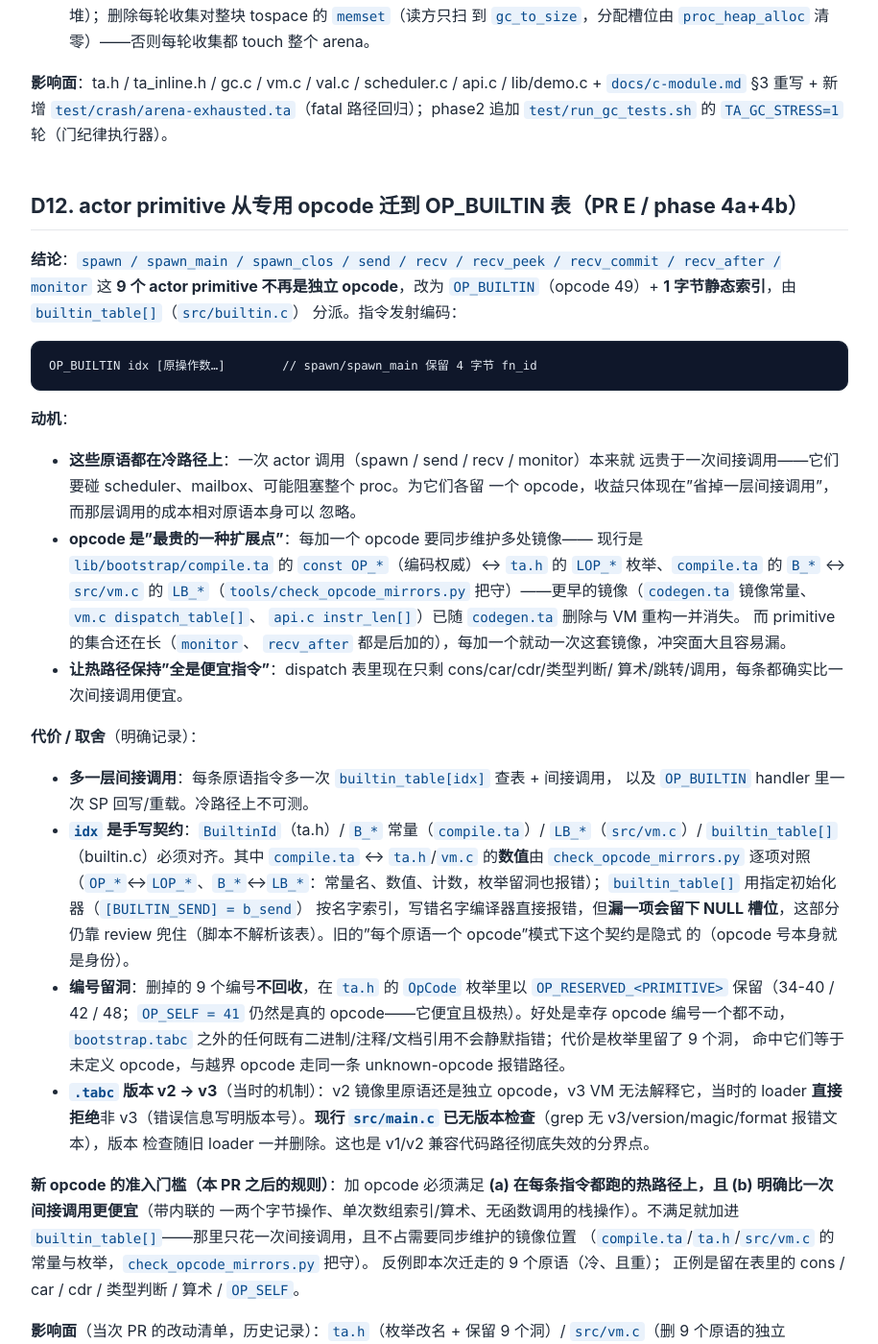
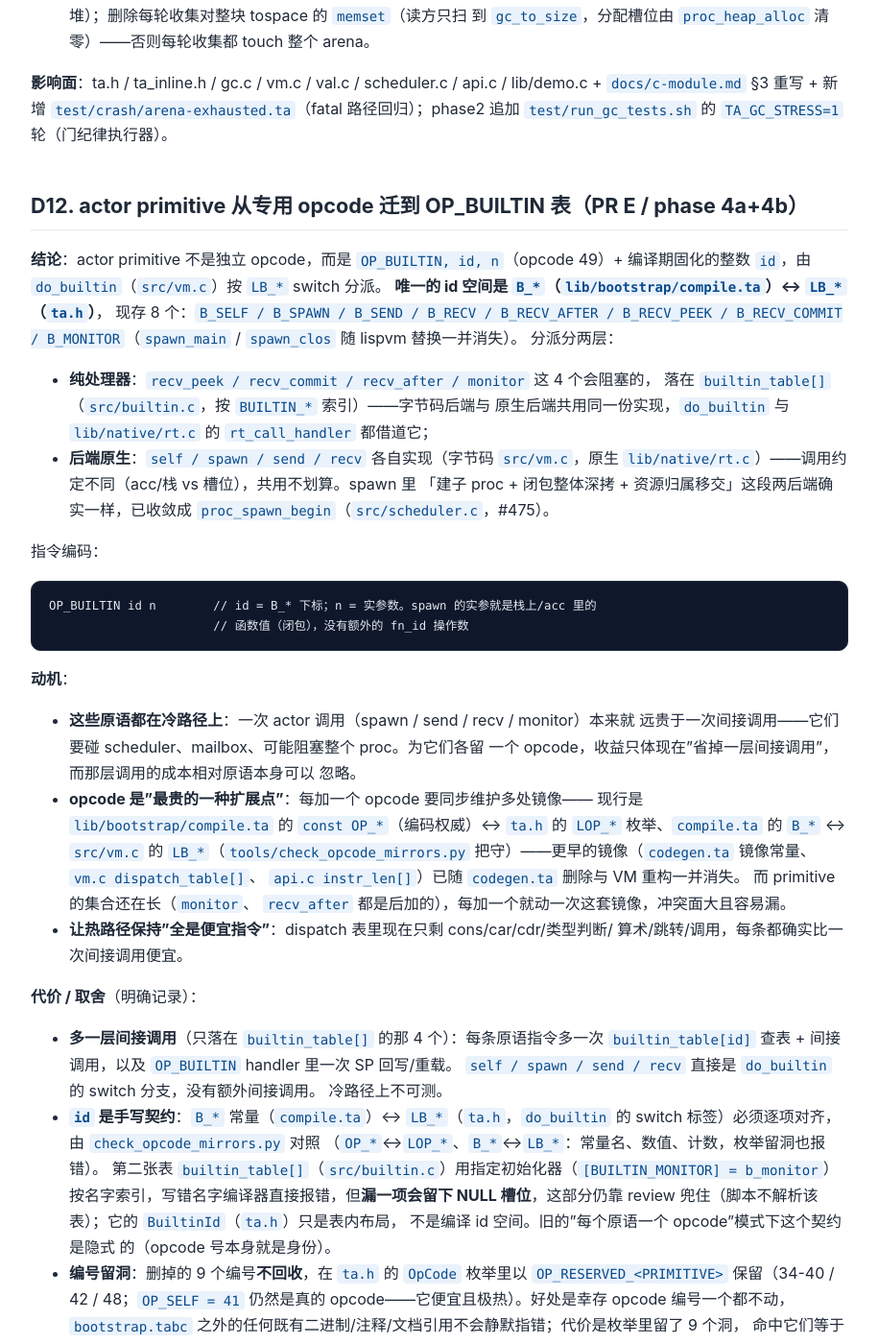
Before and after one commit to tiancaiamao/tinyactor, a Jekyll site: the page built from docs/design-decisions.md, in a window 1280 px wide and 1400 px high, scrolled down 5347 px. Shown: the whole window at 96% size, without its empty margins (182-1097 px from the left). Built offline with Jekyll 4.4.1, drawn with Linux system fonts in a browser that asks for light colours; our own code applies the rules of GitHub Pages for plain Markdown files; some of the changed text lies outside the part shown.

Commit message:
docs(design-decisions): D12 校正到现状——不要留历史债务
D12 的结论段还写着「9 个 actor primitive 走 `builtin_table[]`」「`OP_BUILTIN idx`
里 spawn/spawn_main 保留 4 字节 fn_id」「`[BUILTIN_SEND] = b_send`」——全是已不
存在的说法：`spawn_main`/`spawn_clos` 随 lispvm 替换消失，`builtin_table[]` 现在
只剩 4 个会阻塞的共享处理器，spawn 的实参是函数值而不是 fn_id。

改成现状：`OP_BUILTIN id n` → `do_builtin` 按 `LB_*` switch 分派（8 个 `B_*`
id），其中 recv_peek/recv_commit/recv_after/monitor 四个借道 `builtin_table[]`
（两后端共用），self/spawn/send/recv 是各后端原生实现——spawn 的共同前半程已收
敛成 `proc_spawn_begin`（#475）。顺带把「代价」与「opcode 准入门槛」两段按两层
分派的事实修正（不再宣称每条原语都多一次间接调用）。

````diff
--- a/docs/design-decisions.md
+++ b/docs/design-decisions.md
@@ -182,13 +182,27 @@ lib/demo.c + `docs/c-module.md` §3 重写 + 新增
 
 ## D12. actor primitive 从专用 opcode 迁到 OP_BUILTIN 表（PR E / phase 4a+4b）
 
-**结论**：`spawn / spawn_main / spawn_clos / send / recv / recv_peek / recv_commit /
-recv_after / monitor` 这 **9 个 actor primitive 不再是独立 opcode**，改为
-`OP_BUILTIN`（opcode 49）+ **1 字节静态索引**，由 `builtin_table[]`（`src/builtin.c`）
-分派。指令发射编码：
+**结论**：actor primitive 不是独立 opcode，而是 `OP_BUILTIN, id, n`（opcode 49）+
+编译期固化的整数 `id`，由 `do_builtin`（`src/vm.c`）按 `LB_*` switch 分派。
+**唯一的 id 空间是 `B_*`（`lib/bootstrap/compile.ta`）↔ `LB_*`（`ta.h`）**，
+现存 8 个：`B_SELF / B_SPAWN / B_SEND / B_RECV / B_RECV_AFTER / B_RECV_PEEK /
+B_RECV_COMMIT / B_MONITOR`（`spawn_main` / `spawn_clos` 随 lispvm 替换一并消失）。
+分派分两层：
+
+- **纯处理器**：`recv_peek / recv_commit / recv_after / monitor` 这 4 个会阻塞的，
+  落在 `builtin_table[]`（`src/builtin.c`，按 `BUILTIN_*` 索引）——字节码后端与
+  原生后端共用同一份实现，`do_builtin` 与 `lib/native/rt.c` 的 `rt_call_handler`
+  都借道它；
+- **后端原生**：`self / spawn / send / recv` 各自实现（字节码 `src/vm.c`，原生
+  `lib/native/rt.c`）——调用约定不同（acc/栈 vs 槽位），共用不划算。spawn 里
+  「建子 proc + 闭包整体深拷 + 资源归属移交」这段两后端确实一样，已收敛成
+  `proc_spawn_begin`（`src/scheduler.c`，#475）。
+
+指令编码：
 
 ```
-OP_BUILTIN idx [原操作数…]        // spawn/spawn_main 保留 4 字节 fn_id
+OP_BUILTIN id n        // id = B_* 下标；n = 实参数。spawn 的实参就是栈上/acc 里的
+                       // 函数值（闭包），没有额外的 fn_id 操作数
 ```
 
 **动机**：
@@ -209,14 +223,17 @@ OP_BUILTIN idx [原操作数…]        // spawn/spawn_main 保留 4 字节 fn_i
 
 **代价 / 取舍**（明确记录）：
 
-- **多一层间接调用**：每条原语指令多一次 `builtin_table[idx]` 查表 + 间接调用，
-  以及 `OP_BUILTIN` handler 里一次 SP 回写/重载。冷路径上不可测。
-- **`idx` 是手写契约**：`BuiltinId`（ta.h）/ `B_*` 常量（`compile.ta`）/
-  `LB_*`（`src/vm.c`）/ `builtin_table[]`（builtin.c）必须对齐。其中
-  `compile.ta` ↔ `ta.h`/`vm.c` 的**数值**由 `check_opcode_mirrors.py` 逐项对照
-  （`OP_*`↔`LOP_*`、`B_*`↔`LB_*`：常量名、数值、计数，枚举留洞也报错）；`builtin_table[]` 用指定初始化器（`[BUILTIN_SEND] = b_send`）
+- **多一层间接调用**（只落在 `builtin_table[]` 的那 4 个）：每条原语指令多一次
+  `builtin_table[id]` 查表 + 间接调用，以及 `OP_BUILTIN` handler 里一次 SP 回写/重载。
+  `self / spawn / send / recv` 直接是 `do_builtin` 的 switch 分支，没有额外间接调用。
+  冷路径上不可测。
+- **`id` 是手写契约**：`B_*` 常量（`compile.ta`）↔ `LB_*`（`ta.h`，`do_builtin`
+  的 switch 标签）必须逐项对齐，由 `check_opcode_mirrors.py` 对照
+  （`OP_*`↔`LOP_*`、`B_*`↔`LB_*`：常量名、数值、计数，枚举留洞也报错）。
+  第二张表 `builtin_table[]`（`src/builtin.c`）用指定初始化器（`[BUILTIN_MONITOR] = b_monitor`）
   按名字索引，写错名字编译器直接报错，但**漏一项会留下 NULL 槽位**，这部分仍靠
-  review 兜住（脚本不解析该表）。旧的"每个原语一个 opcode"模式下这个契约是隐式
+  review 兜住（脚本不解析该表）；它的 `BuiltinId`（`ta.h`）只是表内布局，
+  不是编译 id 空间。旧的"每个原语一个 opcode"模式下这个契约是隐式
   的（opcode 号本身就是身份）。
 - **编号留洞**：删掉的 9 个编号**不回收**，在 `ta.h` 的 `OpCode` 枚举里以
   `OP_RESERVED_<PRIMITIVE>` 保留（34-40 / 42 / 48；`OP_SELF = 41` 仍然是真的
@@ -228,13 +245,14 @@ OP_BUILTIN idx [原操作数…]        // spawn/spawn_main 保留 4 字节 fn_i
   `src/main.c` 已无版本检查**（grep 无 v3/version/magic/format 报错文本），版本
   检查随旧 loader 一并删除。这也是 v1/v2 兼容代码路径彻底失效的分界点。
 
-**新 opcode 的准入门槛（本 PR 之后的规则）**：加 opcode 必须满足
+**新 opcode 的准入门槛（本决策之后的规则）**：加 opcode 必须满足
 **(a) 在每条指令都跑的热路径上，且 (b) 明确比一次间接调用更便宜**（带内联的
-一两个字节操作、单次数组索引/算术、无函数调用的栈操作）。不满足就加进
-`builtin_table[]`——那里只花一次间接调用，且不占需要同步维护的镜像位置
+一两个字节操作、单次数组索引/算术、无函数调用的栈操作）。不满足就别加 opcode：
+加进 `B_*`/`LB_*` 这条 id 链（原语），或加进 `builtin_table[]`（两后端共用的
+阻塞处理器）——两者都不占需要同步维护的 opcode 镜像位置
 （`compile.ta`/`ta.h`/`src/vm.c` 的常量与枚举，`check_opcode_mirrors.py` 把守）。
-反例即本次迁走的 9 个原语（冷、且重）；
-正例是留在表里的 cons / car / cdr / 类型判断 / 算术 / `OP_SELF`。
+反例即本次迁走的 9 个原语（冷、且重）；正例是留在 opcode 里的
+cons / car / cdr / 类型判断 / 算术 / `OP_SELF`。
 
 **影响面**（当次 PR 的改动清单，历史记录）：`ta.h`（枚举改名 + 保留 9 个洞）/
 `src/vm.c`（删 9 个原语的独立 handler，保留 `OP_SELF`/`OP_BUILTIN` 与其 path）/
````
